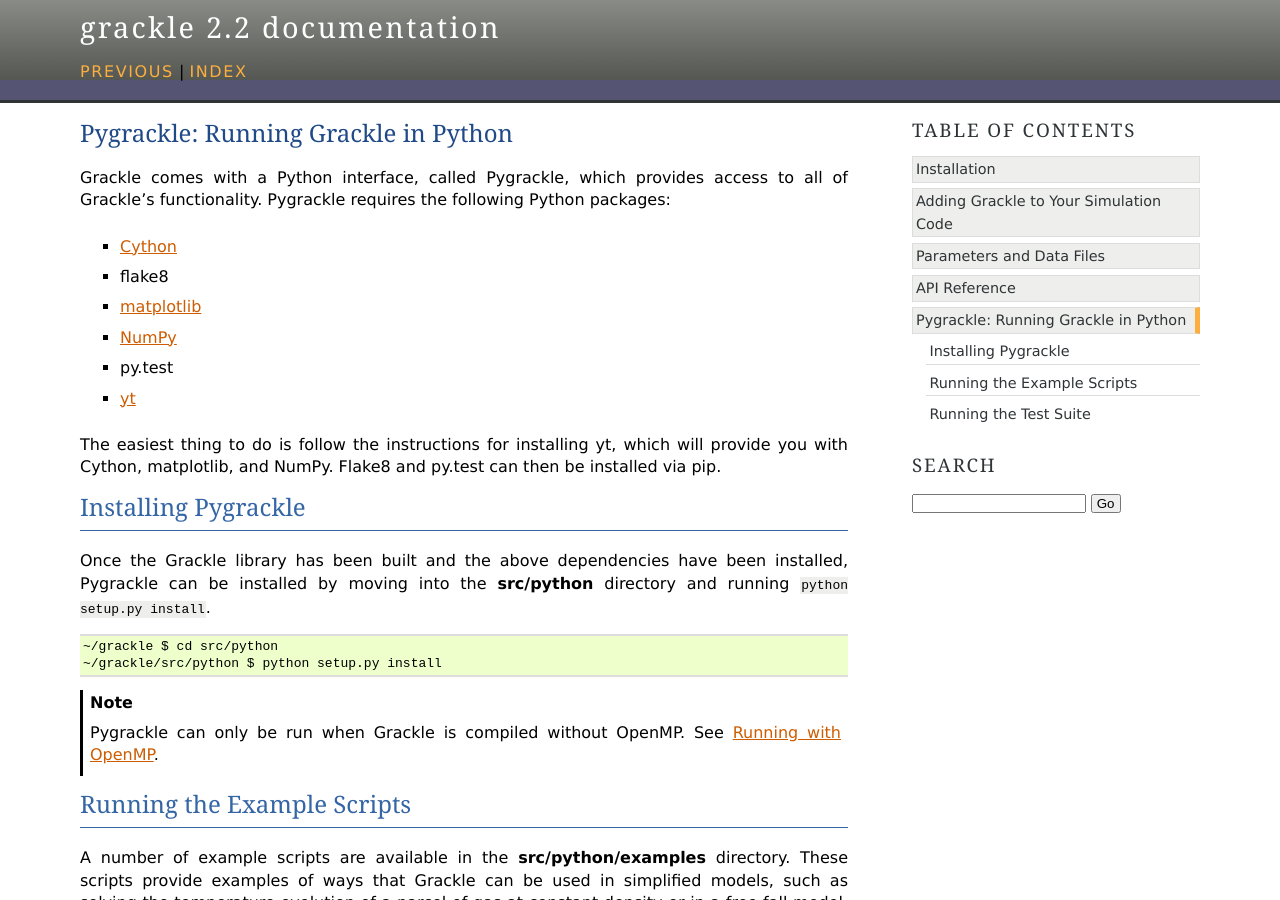
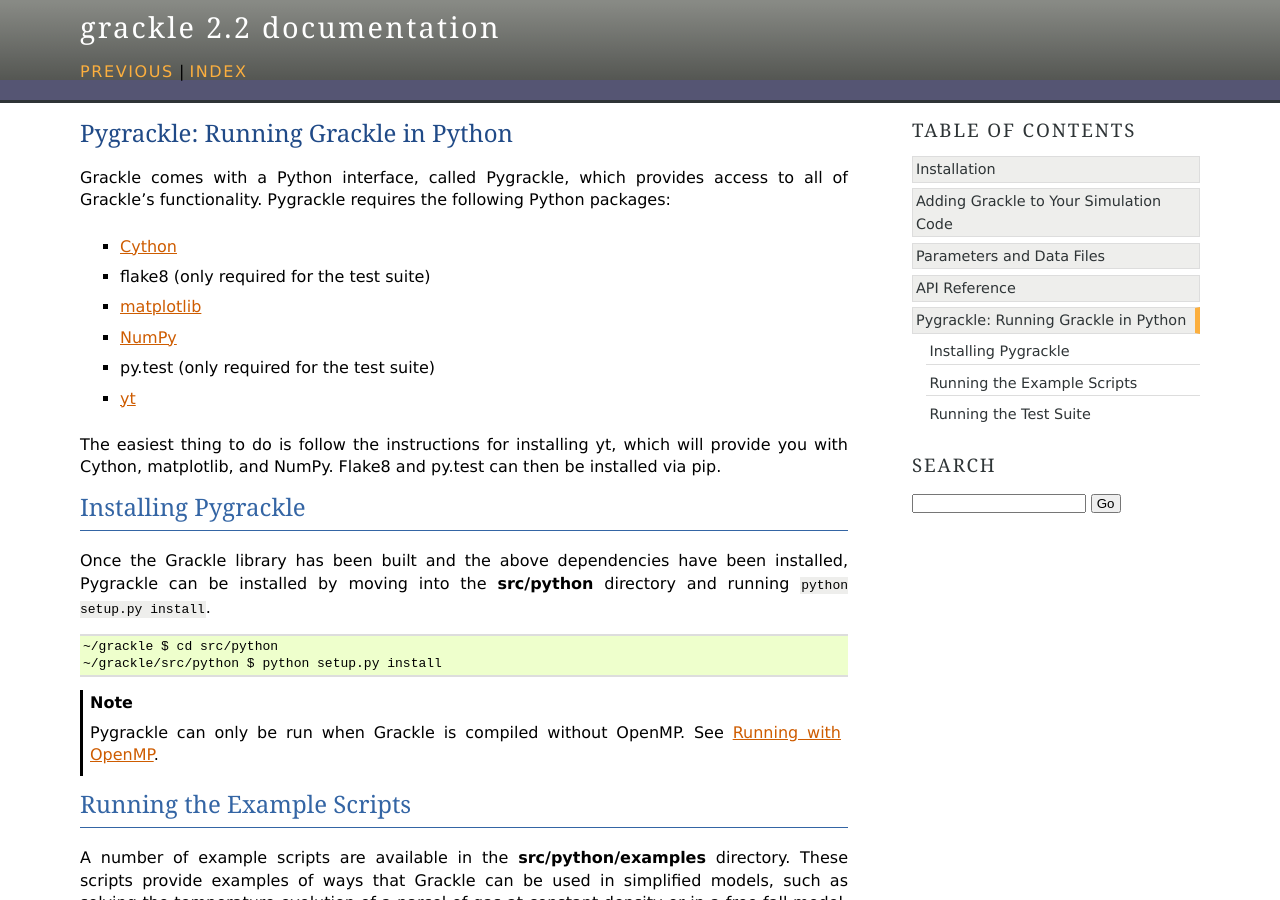
Before and after one commit to grackle-project/grackle, a Sphinx documentation site: the page built from doc/source/Python.rst, in a window 1280 px wide and 900 px high. Built offline with Sphinx 7.4.7, drawn with Linux system fonts in a browser that asks for light colours.

Commit message:
Adding notes about dependencies only needed for testing.

```diff
--- a/doc/source/Python.rst
+++ b/doc/source/Python.rst
@@ -9,13 +9,13 @@ Python packages:
 
  - `Cython <http://www.cython.org/>`__
 
- - flake8
+ - flake8 (only required for the test suite)
 
  - `matplotlib <http://matplotlib.org/>`__
 
  - `NumPy <http://www.numpy.org/>`__
 
- - py.test
+ - py.test (only required for the test suite)
 
  - `yt <http://yt-project.org/>`__
 
```
